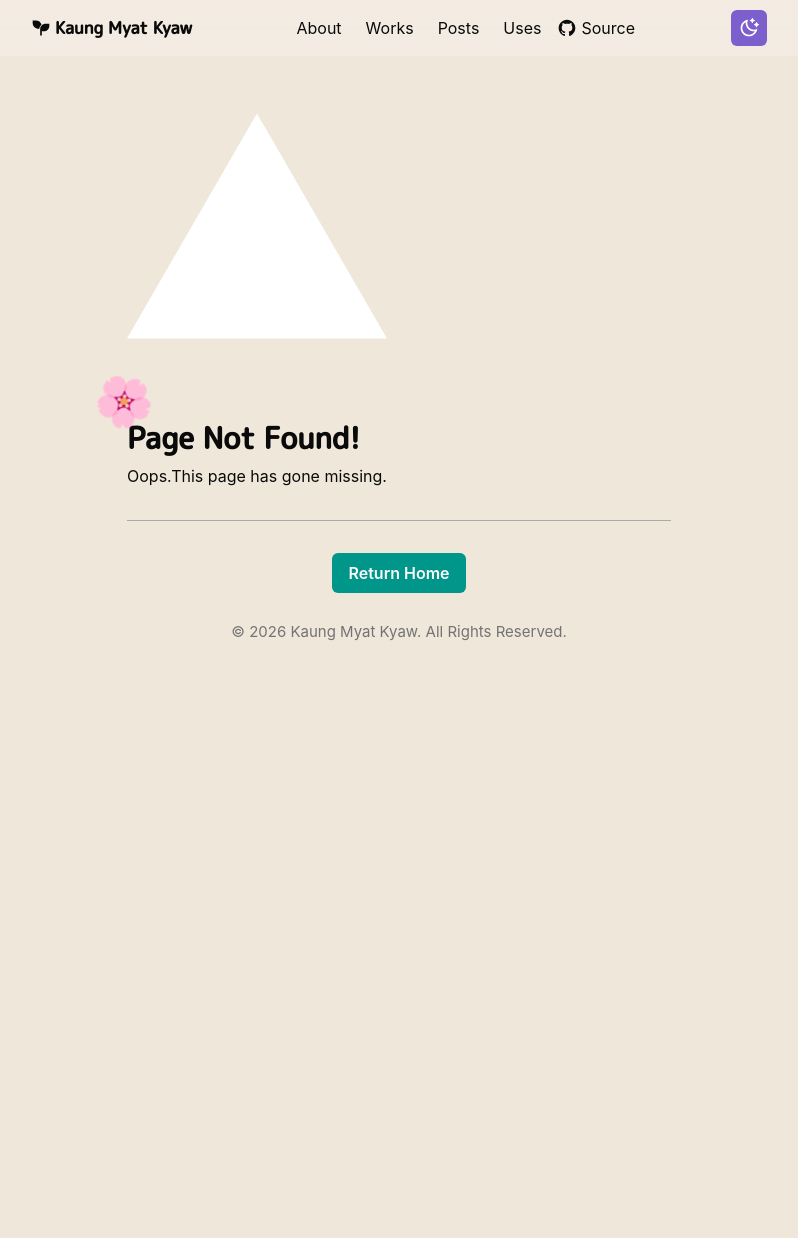
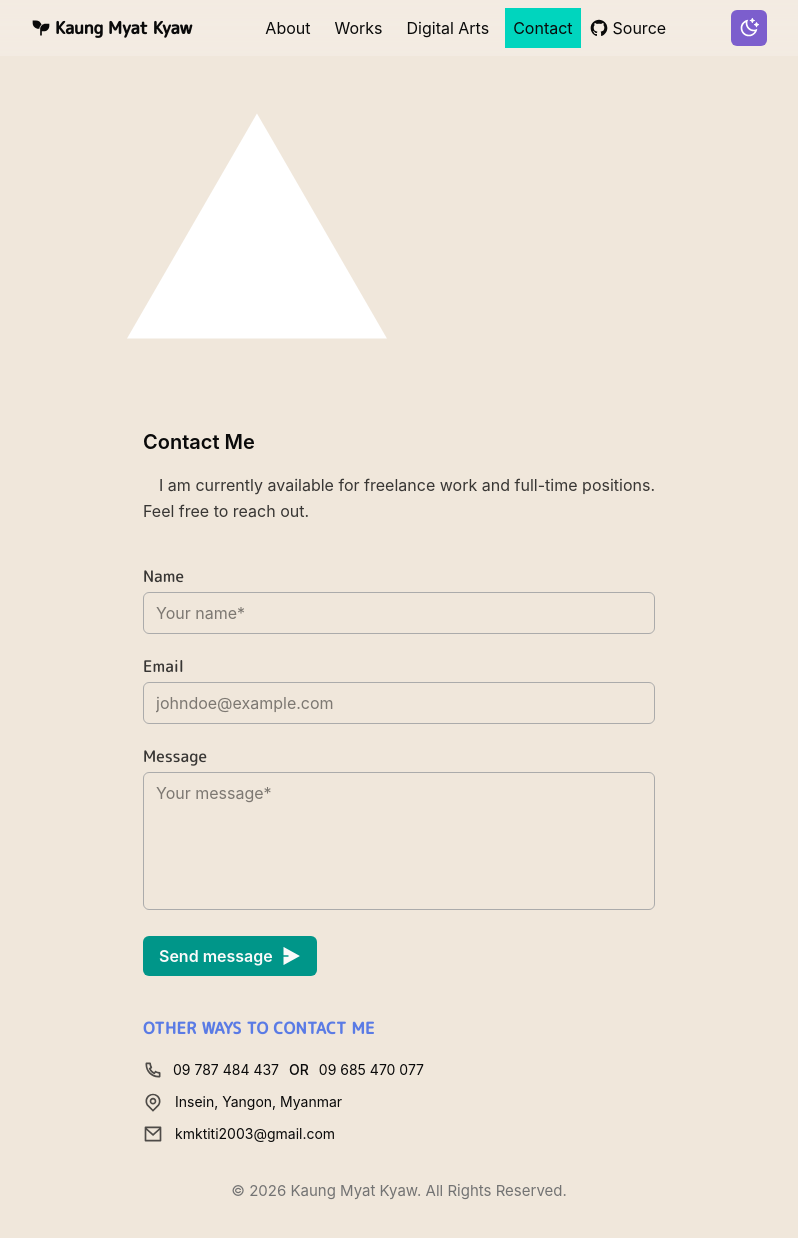
Before and after one commit to kaungmyatkyawtiti/nottnott-homepage, a Next.js app: page /contact in a window 1280 px wide. Before the commit this address had no page. Shown: the whole page, without its empty margins (241-1039 px from the left). Before the commit the page ends 800 px from the top, so only its background shows below. Built offline with nearby package versions, Linux system fonts and the light colour scheme.

Commit message:
feat: push project to github

```diff
--- /dev/null
+++ b/app/contact/page.tsx
@@ -0,0 +1,95 @@
+import { RiMailLine, RiMapPinLine, RiPhoneLine, RiSendPlane2Fill } from "@remixicon/react";
+import Link from "next/link";
+
+export default function Page() {
+  return (
+    <main
+      title="Works"
+      className="mx-auto max-w-3xl px-4 py-8"
+    >
+      <h2 className="work-title mb-4">Contact Me</h2>
+
+      <p className="para">
+        I am currently available for freelance work and full-time positions.
+        Feel free to reach out.
+      </p>
+
+      {/* Contact Form */}
+      <form className="space-y-5 my-10">
+        <div>
+          <label className="form-label">
+            Name
+          </label>
+          <input
+            type="text"
+            placeholder="Your name*"
+            className="form-input"
+            required
+          />
+        </div>
+
+        <div>
+          <label className="form-label">
+            Email
+          </label>
+          <input
+            type="email"
+            placeholder="johndoe@example.com"
+            className="form-input"
+            required
+          />
+        </div>
+
+        <div>
+          <label className="form-label">
+            Message
+          </label>
+          <textarea
+            rows={5}
+            placeholder="Your message*"
+            className="form-input resize-none"
+            required
+          />
+        </div>
+
+        <button
+          className="btn-primary"
+          type="submit"
+        >
+          Send message
+          <RiSendPlane2Fill size={20} />
+        </button>
+      </form>
+
+      <div className="">
+        <h3 className="mb-5 font-semibold uppercase tracking-wide text-secondary font-mplus">
+          Other ways to Contact me
+        </h3>
+
+        <div className="space-y-3 text-sm">
+          <div className="flex items-center gap-2.5">
+            <RiPhoneLine size={20} className="opacity-70" />
+            <span className="hover:underline">09 787 484 437</span>
+            <span className="font-[550]">OR</span>
+            <span className="hover:underline">09 685 470 077</span>
+          </div>
+
+          <div className="flex items-center gap-3">
+            <RiMapPinLine size={20} className="opacity-70" />
+            <span>Insein, Yangon, Myanmar</span>
+          </div>
+
+          <div className="flex items-center gap-3">
+            <RiMailLine size={20} className="opacity-70" />
+            <Link
+              href="mailto:your@email.com"
+              className="hover:underline"
+            >
+              kmktiti2003@gmail.com
+            </Link>
+          </div>
+        </div>
+      </div>
+    </main>
+  )
+}
--- /dev/null
+++ b/app/digital-arts/page.tsx
@@ -0,0 +1,42 @@
+'use client'
+
+import { useState } from 'react'
+import { GridItem } from '@/components/GridItem'
+import { arts } from '@/constants'
+import { ImageModal } from '@/components/ImageModal'
+
+const ArtPage = () => {
+  const [activeImg, setActiveImg] = useState<string | null>(null);
+
+  return (
+    <main title="Arts">
+      <div className="max-w-5xl mx-auto px-5 py-10">
+        <h3 className="text-xl font-semibold mb-4">My Digital Arts</h3>
+
+        <section>
+          <div className="grid grid-cols-1 sm:grid-cols-2 gap-6">
+            {arts.map((art, index) => (
+              <GridItem
+                key={index}
+                thumbnail={art.thumbnail}
+                description={art.description}
+                onClick={() => setActiveImg(art.thumbnail)}
+              />
+            ))}
+          </div>
+        </section>
+      </div>
+
+      {
+        activeImg && (
+          <ImageModal
+            src={activeImg}
+            onClose={() => setActiveImg(null)}
+          />
+        )
+      }
+    </main>
+  )
+}
+
+export default ArtPage;
--- a/app/globals.css
+++ b/app/globals.css
@@ -131,3 +131,11 @@
 @utility para {
   @apply text-justify indent-4 hyphens-auto leading-relaxed text-foreground/80;
 }
+
+@utility form-label {
+  @apply block font-medium mb-1 font-mplus text-foreground/80;
+}
+
+@utility form-input {
+  @apply w-full rounded-md border px-3 py-2 focus:outline-none focus:ring-2 focus:ring-indigo-500 focus:border-border/40;
+}
--- a/app/page.tsx
+++ b/app/page.tsx
@@ -75,20 +75,20 @@ export default function Home() {
             alt="Profile image"
             width={100}
             height={100}
-            className="overflow-hidden rounded-full border border-white"
+            className="overflow-hidden rounded-full border border-border"
             loading="eager"
           />
         </div>
       </div>
 
-      {/* Work */}
+      {/* About */}
       <section className="mt-8">
-        <SubTitle>Work</SubTitle>
+        <SubTitle>About</SubTitle>
         <p className="para">
           Hi, I’m Kaung Myat Kyaw, a junior full-stack developer focused on JavaScript and TypeScript.
           I primarily work with Next.js and Express.js, building practical web applications with clean, maintainable code.
           I enjoy learning by doing, solving real-world problems, and continuously improving my skills through hands-on projects.
-          I’m especially interested in modern frontend patterns, APIs, and creating user-friendly experiences that scale as I grow as a developer
+          I’m especially interested in modern frontend patterns, APIs, and creating user-friendly experiences that scale as I grow as a developer.
         </p>
 
         <div className="mt-6 text-center">
@@ -155,11 +155,12 @@ export default function Home() {
         <SubTitle>Newsletter</SubTitle>
         <p className="para">
           Learning, experimenting, and building—follow my coding journey as a junior developer.
+          Whether you have a question or just want to message me, my inbox is always open!
         </p>
 
         <div className="mt-6 text-center">
           <Link
-            href="https://www.devas.life/"
+            href="/contact"
             className="btn-primary"
           >
             <RiMailLine size={20} />
--- a/app/posts/page.tsx
+++ /dev/null
@@ -1,68 +0,0 @@
-// import { GridItem } from '@/components/GridItem'
-// import { artworks } from '@/constants'
-//
-// const PostPage = () => (
-//   <main title="Artworks">
-//     <div className="max-w-5xl mx-auto px-5 py-10">
-//       <h3 className="text-xl font-semibold mb-4">My Artworks</h3>
-//
-//       <section>
-//         <div className="grid grid-cols-1 sm:grid-cols-2 gap-6 space-y-6">
-//           {artworks.map((artwork, index) => (
-//             <GridItem
-//               key={index}
-//               description={artwork.description}
-//               thumbnail={artwork.thumbnail}
-//               href={artwork.href}
-//             />
-//           ))}
-//         </div>
-//       </section>
-//     </div>
-//   </main>
-// )
-//
-// export default PostPage
-//
-'use client'
-
-import { useState } from 'react'
-import { GridItem } from '@/components/GridItem'
-import { artworks } from '@/constants'
-import { ImageModal } from '@/components/ImageModal'
-
-const PostPage = () => {
-  const [activeImg, setActiveImg] = useState<string | null>(null);
-
-  return (
-    <main title="Artworks">
-      <div className="max-w-5xl mx-auto px-5 py-10">
-        <h3 className="text-xl font-semibold mb-4">My Artworks</h3>
-
-        <section>
-          <div className="grid grid-cols-1 sm:grid-cols-2 gap-6">
-            {artworks.map((artwork, index) => (
-              <GridItem
-                key={index}
-                thumbnail={artwork.thumbnail}
-                description={artwork.description}
-                onClick={() => setActiveImg(artwork.thumbnail)}
-              />
-            ))}
-          </div>
-        </section>
-      </div>
-
-      {
-        activeImg && (
-          <ImageModal
-            src={activeImg}
-            onClose={() => setActiveImg(null)}
-          />
-        )
-      }
-    </main>
-  )
-}
-
-export default PostPage
--- a/app/works/breeze-cast/page.tsx
+++ b/app/works/breeze-cast/page.tsx
@@ -10,11 +10,11 @@ export default function page() {
       </Title>
 
       <p className="para">
-        This is a modern, dark-themed weather dashboard designed for a clean and fast user experience.
+        Weather dashboard designed for a clean and fast user experience.
         It allows users to track real-time weather data for their current location while providing a powerful search tool to explore cities worldwide.
       </p>
       <p className="para">
-        The app features a personalized favorites system and a &quot;recent searches&quot; history, making it easy to switch between saved locations.
+        The app features a personalized favorites system and recent searches history, making it easy to switch between saved locations.
         With detailed data points like humidity, wind speed, and a 5-day forecast—all visualized through sleek cards and
         interactive charts—it combines high-level functionality with a professional, minimal design.
       </p>
@@ -43,6 +43,19 @@ export default function page() {
         </li>
 
         <li>
+          <Meta>Inspiration</Meta>
+          <Link
+            href="https://github.com/kaungmyatkyawtiti/weather-dashboard"
+            target="_blank"
+            rel="noopener noreferrer"
+            className="text-secondary hover:underline"
+          >
+            https://www.youtube.com/watch?v=BCp_5PoKrvI
+            <RiExternalLinkLine size={20} className="ml-2 inline-block" />
+          </Link>
+        </li>
+
+        <li>
           <Meta>source</Meta>
           <Link
             href="https://github.com/kaungmyatkyawtiti/weather-dashboard"
--- a/app/works/page.tsx
+++ b/app/works/page.tsx
@@ -17,7 +17,7 @@ function WorkSection({ items }: { items: Work[] }) {
 
 export default function Works() {
   return (
-    <div title="Works" className="mb-6">
+    <main title="Works" className="mb-6">
       <div className="mx-auto max-w-3xl px-4">
         <h2 className="work-title">Works</h2>
         <WorkSection items={works} />
@@ -32,6 +32,6 @@ export default function Works() {
         <h2 className="work-title">Old works</h2>
         <WorkSection items={oldWorks} />
       </div>
-    </div>
+    </main>
   );
 }
--- /dev/null
+++ b/app/works/simple-blog/page.tsx
@@ -0,0 +1,56 @@
+import { Badge, Meta, Title, WorkImage } from "@/components/ui/work";
+import { RiExternalLinkLine } from "@remixicon/react";
+import Link from "next/link"
+
+export default function page() {
+  return (
+    <div className="space-y-4 my-4">
+      <Title>
+        Simple Blog<Badge>2024</Badge>
+      </Title>
+
+      <p className="para">
+        Social blogging platform designed for seamless real-time interaction and community engagement.
+        It allows users to share thoughts through sleekly designed posts, offering a streamlined experience for both creators and readers.
+      </p>
+      <p className="para">
+        The app features a robust real-time interaction system, including instant like and unlike functionality, commenting, and a live notification engine.
+        Built with a focus on high performance and minimal design,
+        it provides a professional environment for digital storytelling and instant social feedback.
+      </p>
+      <ul className="my-5 ml-4 space-y-2">
+        <li>
+          <Meta>Live</Meta>
+          <Link
+            href="https://www.simple-blog.app/"
+            className="text-secondary hover:underline"
+            target="_blank"
+            rel="noopener noreferrer"
+          >
+            https://www.simple-blog.app/
+            <RiExternalLinkLine size={20} className="ml-2 inline-block" />
+          </Link>
+        </li>
+
+        <li>
+          <Meta>Platform</Meta>
+          <span>Web</span>
+        </li>
+
+        <li>
+          <Meta>Stack</Meta>
+          <span>Next.js, Express.js, Postgresql, Prisma, Shadcn</span>
+        </li>
+
+        <li>
+          <Meta>Inspiration</Meta>
+          <span>Ei Maung Rockstar Developer Book 2025</span>
+        </li>
+
+      </ul>
+
+      <WorkImage src="/images/works/blog.png" alt="Blog" />
+      <WorkImage src="/images/works/blog2.png" alt="Blog" />
+    </div>
+  )
+}
--- a/components/ImageModal.tsx
+++ b/components/ImageModal.tsx
@@ -2,7 +2,7 @@
 
 import { useDismiss } from '@/hooks/useDismiss';
 import Image from 'next/image'
-import { useEffect, useRef } from 'react'
+import { useRef } from 'react'
 
 interface ImageModalProps {
   src: string;
@@ -25,7 +25,7 @@ export const ImageModal = ({
     >
       <div
         ref={containerRef}
-        className="relative max-h-[80vh] max-w-[80vw] "
+        className="relative max-h-[90vh] max-w-[90vw] "
       >
         <Image
           src={src}
--- a/constants/index.ts
+++ b/constants/index.ts
@@ -10,16 +10,16 @@ export const links = [
     href: "/works"
   },
   {
-    name: "Posts",
-    href: "/posts"
+    name: "Digital Arts",
+    href: "/digital-arts"
   },
   {
-    name: "Uses",
-    href: "/uses"
+    name: "Contact",
+    href: "/contact"
   },
 ]
 
-export const artworks = [
+export const arts = [
   {
     description: "How to build a portfolio website",
     thumbnail: '/images/contents/youtube-how-to-build-portfolio.jpg',
@@ -67,13 +67,13 @@ export const works: Work[] = [
     link: "breeze-cast",
     title: "Breeze Cast",
     thumbnail: "/images/works/weather.png",
-    description: "A clean and responsive weather dashboard for viewing forecasts and searching city weather worldwide",
+    description: "Weather dashboard for viewing forecasts and searching city weather worldwide",
   },
   {
-    link: "walknote",
-    title: "walknote",
-    thumbnail: "/images/works/walknote_eyecatch.png",
-    description: "Music recommendation app for iOS",
+    link: "simple-blog",
+    title: "Simple Blog",
+    thumbnail: "/images/works/blog.png",
+    description: "A real-time social blogging platform.",
   },
   {
     link: "fourpainters",
```
Also changed, not shown: public/images/works/blog.png (added), public/images/works/blog2.png (added).
